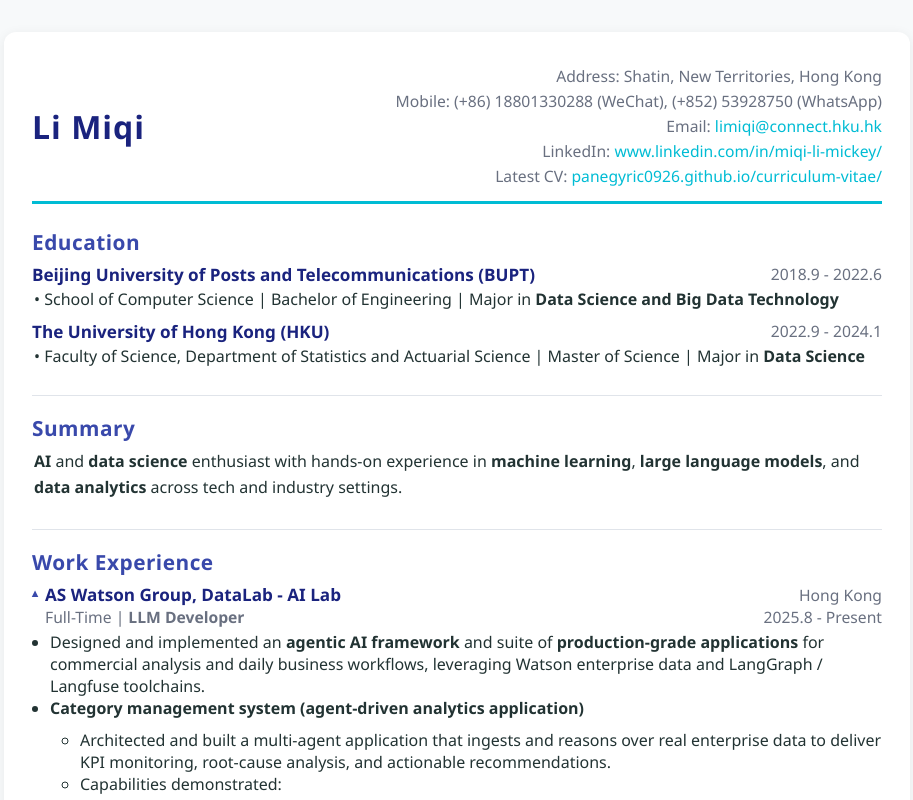
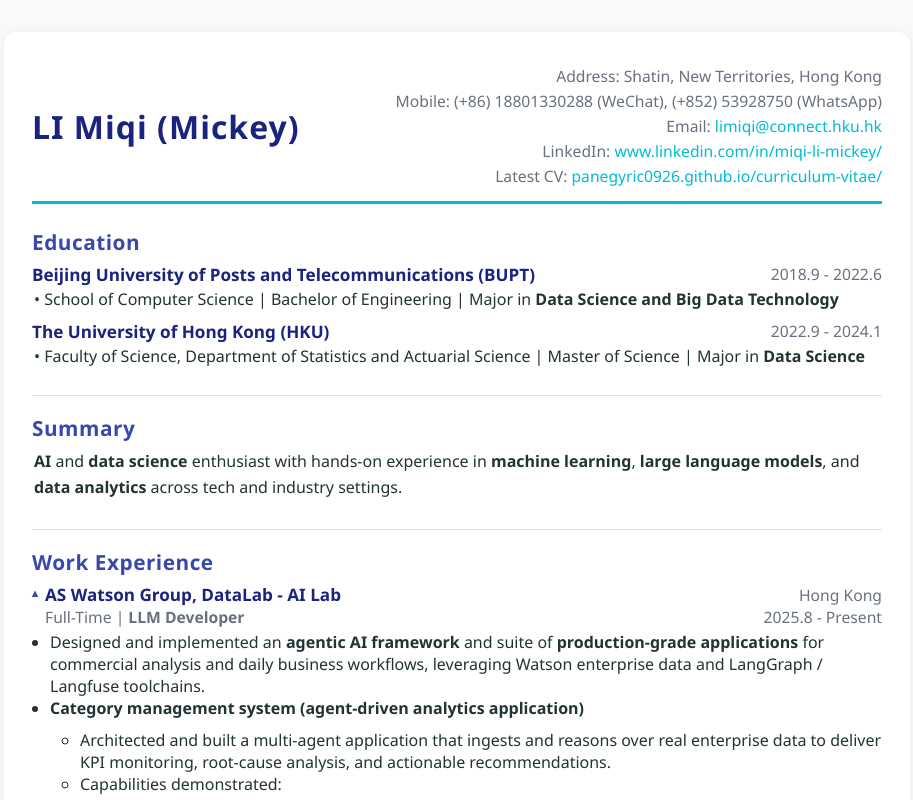
Before and after one commit to Panegyric0926/curriculum-vitae, a plain HTML site: page index.html in a window 1280 px wide. Shown: the top 800 px of the page, without its empty margins (183-1096 px from the left). Drawn offline with Linux system fonts and the light colour scheme.

Commit message:
add nick name

```diff
--- a/index.html
+++ b/index.html
@@ -2,7 +2,7 @@
 <html lang="en">
 <head>
   <meta charset="UTF-8">
-  <title>Li Miqi - CV</title>
+  <title>LI Miqi (Mickey) - CV</title>
   <meta name="viewport" content="width=device-width, initial-scale=1">
   <style>
     :root {
@@ -252,7 +252,7 @@
   <div class="cv-container">
     <div class="cv-header">
       <div>
-        <div class="cv-name">Li Miqi</div>
+        <div class="cv-name">LI Miqi (Mickey)</div>
       </div>
       <div class="cv-contact-links">
         <div>Address: Shatin, New Territories, Hong Kong</div>
```
